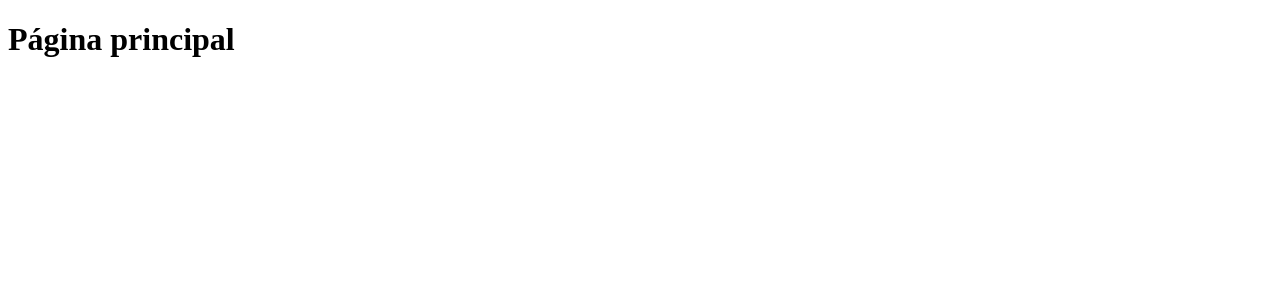
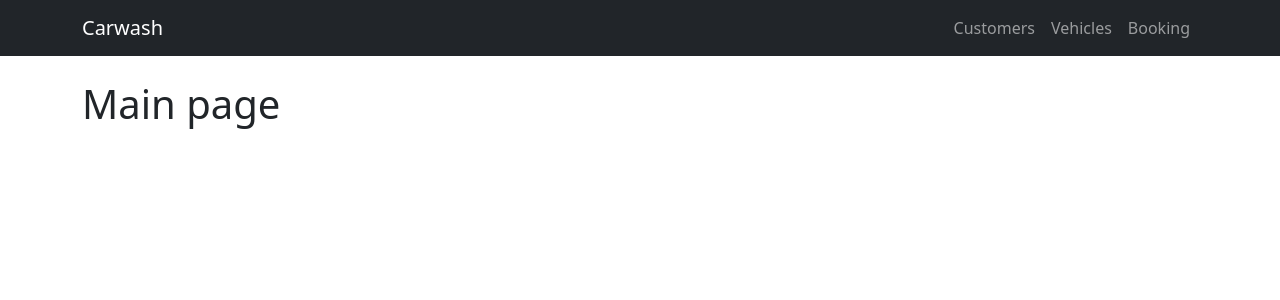
Before and after one commit to joaolms/carwash, a Flask app: page / in a window 1280 px wide. Shown: the top 300 px of the page. Run offline with Flask 3, Linux system fonts and the light colour scheme.

Commit message:
Use english as the primary language and add bootstrap css and script

```diff
--- a/main.py
+++ b/main.py
@@ -15,47 +15,47 @@
 
 @app.route('/login')
 def login():
-    return 'página de login'
+    return 'Login page'
 
 
-@app.route('/agendamentos')
-def agendamentos_lista():
-    return 'lista de agendamentos'
+@app.route('/booking')
+def booking():
+    return 'booking services'
 
 
-@app.route('/agendamentos/novo')
-def agendamento_cadastro():
-    return 'cadastro agendamento'
+@app.route('/booking/new')
+def schedules_new():
+    return 'Booking a new service'
 
 
-@app.route('/clientes')
-def clientes_lista():
-    return 'lista clientes'
+@app.route('/customers')
+def customers():
+    return 'Customers list'
 
 
-@app.route('/clientes/novo')
-def clientes_cadastro():
-    return 'cadastro clientes'
+@app.route('/customers/new')
+def customers_new():
+    return 'Add a new customer'
 
 
-@app.route('/veiculos')
-def veiculos_lista():
-    return 'lista de veículos'
+@app.route('/vehicles')
+def vehicles():
+    return 'Vehicles list'
 
 
-@app.route('/veiculos/novo')
-def veiculos_cadastro():
-    return 'cadastro de veículos'
+@app.route('/vehicles/new')
+def vehicles_new():
+    return 'Add a new vehicle'
 
 
-@app.route('/servicos')
-def servicos_lista():
-    return 'lita de serviços'
+@app.route('/services')
+def services():
+    return 'Services list'
 
 
-@app.route('/servicos/novo')
-def servicos_cadastro():
-    return 'cadastro de serviços'
+@app.route('/services/new')
+def services_new():
+    return 'Add a new services'
 
 
 if __name__ == "__main__":
--- a/templates/404.html
+++ b/templates/404.html
@@ -1,8 +1,8 @@
 {% extends "base.html" %}
 {% block content %}
     <div class="text-center">
-        <h1>404 - Página não encontrada</h1>
-        <p>A página que você está procurando não existe.</p>
-        <a href="{{ url_for('homepage') }}" class="btn btn-primary">Voltar para a página inicial</a>
+        <h1>404 - Page not found</h1>
+        <p>The page you are looking for does not exist.</p>
+        <a href="{{ url_for('homepage') }}" class="btn btn-primary">Return to the main page</a>
     </div>
 {% endblock %}
--- a/templates/base.html
+++ b/templates/base.html
@@ -2,12 +2,24 @@
 <html lang="en">
 <head>
     <meta charset="UTF-8">
-    <title>{% block title %}{% endblock %} - Lava Rápido</title>
+    <title>{% block title %}{% endblock %} - Carwash</title>
+    <link href="https://cdn.jsdelivr.net/npm/bootstrap@5.1.3/dist/css/bootstrap.min.css" rel="stylesheet">
 </head>
 <body>
-    <div class="container mt-4">
-        {% block content %}
-        {% endblock %}
+<nav class="navbar navbar-expand-lg navbar-dark bg-dark">
+    <div class="container">
+        <a class="navbar-brand" href="/">Carwash</a>
+        <div class="navbar-nav">
+            <a class="nav-link" href="{{ url_for('customers') }}">Customers</a>
+            <a class="nav-link" href="{{ url_for('vehicles') }}">Vehicles</a>
+            <a class="nav-link" href="{{ url_for('booking') }}">Booking</a>
+        </div>
     </div>
+</nav>
+<div class="container mt-4">
+    {% block content %}
+    {% endblock %}
+</div>
+<script src="https://cdn.jsdelivr.net/npm/bootstrap@5.1.3/dist/js/bootstrap.bundle.min.css"></script>
 </body>
 </html>
--- a/templates/main.html
+++ b/templates/main.html
@@ -2,5 +2,5 @@
 {% extends "base.html" %}
 
 {% block content %}
-    <h1>Página principal</h1>
+    <h1>Main page</h1>
 {% endblock %}
```
